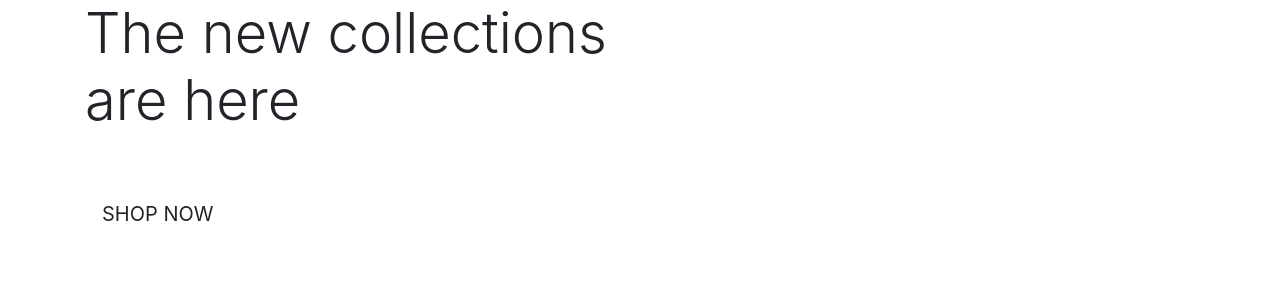
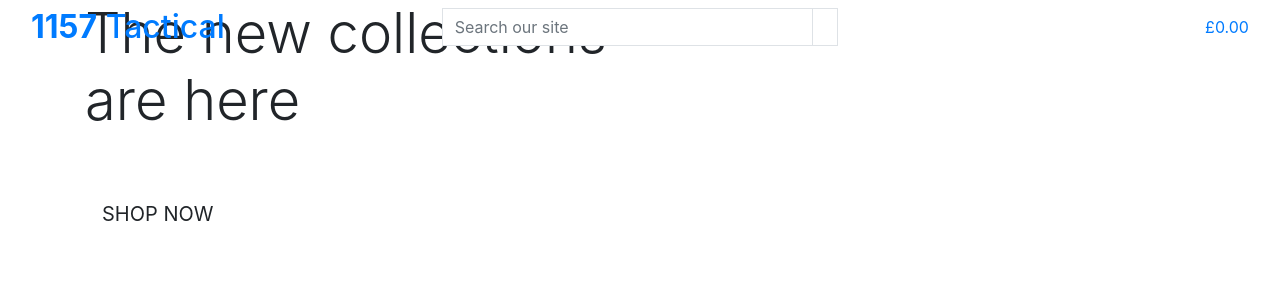
Before and after one commit to MadStu/1157-tactical, a Django app: page / in a window 1280 px wide. Shown: the top 300 px of the page. Run offline with Django 3.2, Linux system fonts and the light colour scheme.

Commit message:
Add main page header

```diff
--- a/templates/base.html
+++ b/templates/base.html
@@ -32,7 +32,70 @@
     <title>1157 Tactical Ltd | Bespoke Military Equipment {% block extra_title %}{% endblock %}</title>
   </head>
   <body>
-    <header class="container-fluid fixed-top"></header>
+    <header class="container-fluid fixed-top">
+        <div class="row">
+            <div class="col-12 col-lg-4 my-auto py-1 py-lg-0 text-center text-lg-left">
+                <a href="{% url 'home' %}" class="nav-link main-logo-link">
+                    <h2 class="logo-font text-black my-0"><strong>1157</strong> Tactical</h2>
+                </a>
+            </div>
+            <div class="col-12 col-lg-4 my-auto py-1 py-lg-0">
+                <form action="" method="get">
+                    <div class="input-group w-100">
+                        <input type="text" class="form-control border border-black rounded-0" name="q" placeholder="Search our site">
+                        <div class="input-group-append">
+                            <button class="form-control btn btn-black border border-black rounded-0" type="submit">
+                                <span class="icon">
+                                    <i class="fas fa-search"></i>
+                                </span>
+                            </button>
+                        </div>
+                    </div>
+                </form>
+            </div>
+            <div class="col-12 col-lg-4 my-auto py-1 py-lg-0">
+                <ul class="list-inline list-unstyled text-center text-lg-right my-0">
+                    <li class="list-inline-item dropdown">
+                        <a class="text-black nav-link" id="user-options" data-toggle="dropdown" aria-haspopup="true" aria-expanded="false" href="#">
+                            <div class="text-center">
+                                <div>
+                                    <i class="fas fa-user fa-lg"></i>
+                                </div>
+                            </div>
+                        </a>
+                        <div class="dropdown-menu border-0" aria-labelledby="user-options">
+                            {% if request.user.is_authenticated %}
+                                {% if request.user.is_superuser %}
+                                    <a href="" class="dropdown-item">Product Management</a>
+                                {% endif %}
+                                <a href="" class="dropdown-item">My Profile</a>
+                                <a href="{ url 'account_logout' }" class="dropdown-item">Logout</a>
+                            {% else %}
+                                <a href="{ url 'account_signup' }" class="dropdown-item">Register</a>
+                                <a href="{ url 'account_login' }" class="dropdown-item">Login</a>
+                            {% endif %}
+                        </div>
+                    </li>
+                    <li class="list-inline-item">
+                        <a href="" class="{% if grand_total %}text-info font-weight-bold{% else %}text-black{% endif %} nav-link">
+                            <div class="text-center">
+                                <div>
+                                    <i class="fas fa-shopping-bag fa-lg"></i>
+                                </div>
+                                <p class="my-0">
+                                    {% if grand_total %}
+                                        £{{ grand_total|floatformat:2 }}
+                                    {% else %}
+                                        £0.00
+                                    {% endif %}
+                                </p>
+                            </div>
+                        </a>
+                    </li>
+                </ul>
+            </div>
+        </div>
+    </header>
 
     {% if messages %}
     <div class="message-container"></div>
```
